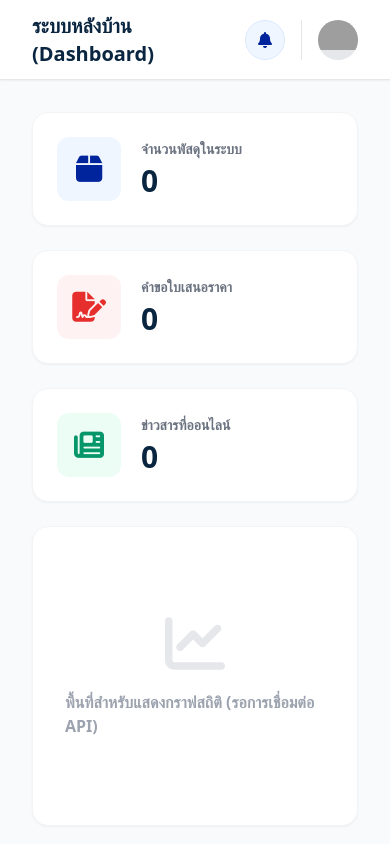
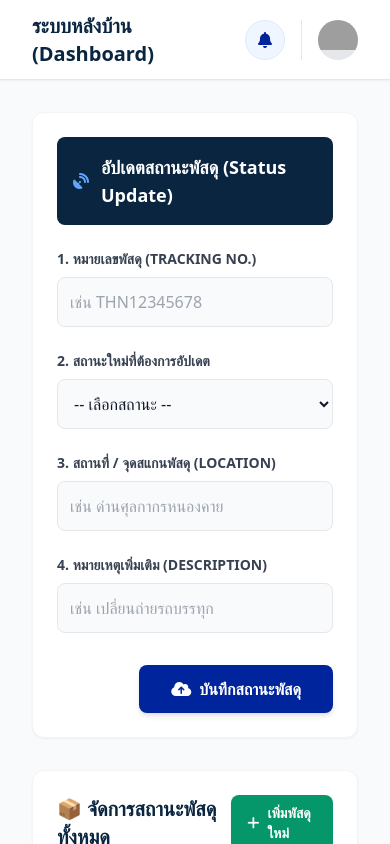
Before and after one commit to itthana/thana-group-web, a Next.js app: page /admin in a window 390 px wide. Built offline with nearby package versions, Linux system fonts and the light colour scheme; no server answers; the database is empty; grey boxes are pictures that could not be loaded.

Commit message:
fix: import Link ในหน้า parcels แก้ปัญหา build

```diff
--- a/app/admin/page.tsx
+++ b/app/admin/page.tsx
@@ -1,51 +1,176 @@
 import prisma from '@/lib/prisma';
+import { revalidatePath } from 'next/cache';
+import Link from 'next/link'; // 🌟 เพิ่ม import Link เรียบร้อยครับ
 
-// เปลี่ยนมาใช้เป็น Server Component (ลบ 'use client' ออกถ้ามี)
-export default async function AdminDashboardPage() {
-  // 1. ดึงข้อมูลตัวเลขจริงจาก Database
-  const totalQuotations = await prisma.quotation.count();
-  const totalParcels = await prisma.tracking.count();
-  const totalNews = await prisma.news.count();
+export default async function ParcelsAdminPage() {
+  // 📥 ดึงข้อมูลพัสดุทั้งหมดจาก Database มาโชว์ในตาราง
+  const parcels = await prisma.tracking.findMany({
+    orderBy: { updatedAt: 'desc' },
+  });
+
+  // 🚀 SERVER ACTION: ฟังก์ชันเวทมนตร์สำหรับรับข้อมูลจากฟอร์มบันทึกลง Database
+  async function updateStatus(formData: FormData) {
+    'use server';
+
+    // 1. ดึงข้อมูลที่พิมพ์ลงในฟอร์ม
+    const trackingNo = formData.get('trackingNo') as string;
+    const status = formData.get('status') as string;
+    const location = formData.get('location') as string;
+    const description = formData.get('description') as string;
+
+    if (!trackingNo || !status) return; // ถ้าไม่กรอกเลขพัสดุหรือสถานะ ให้หยุดทำงาน
+
+    // 2. เช็คว่ามีเลขพัสดุนี้ในตารางหลัก (Tracking) ไหม?
+    const parcel = await prisma.tracking.findUnique({
+      where: { trackingNumber: trackingNo }
+    });
+
+    // 3. บันทึกประวัติสถานะใหม่ลงตาราง TrackingHistory เสมอ!
+    await prisma.trackingHistory.create({
+      data: {
+        trackingNumber: trackingNo,
+        status: status,
+        location: location,
+        description: description,
+        parcelId: parcel?.id, // ถ้าเจอพัสดุในระบบ ก็ผูก ID เข้าไปด้วย
+      }
+    });
+
+    // 4. ถ้าเจอพัสดุในตารางหลัก ให้อัปเดตสถานะล่าสุด (currentStatus) ด้วย
+    if (parcel) {
+      await prisma.tracking.update({
+        where: { id: parcel.id },
+        data: { currentStatus: status }
+      });
+    }
+
+    // 5. สั่งให้เว็บรีเฟรชตัวเองเบาๆ 1 ครั้ง เพื่อดึงข้อมูลใหม่มาโชว์ทันที
+    revalidatePath('/admin/parcels');
+  }
 
   return (
-    <div className="space-y-6 animate-fade-in-up">
-      {/* การ์ดสถิติ (ข้อมูลจริง) */}
-      <div className="grid grid-cols-1 md:grid-cols-3 gap-6">
+    <div className="space-y-8 animate-fade-in-up">
 
-        {/* การ์ด 1: จำนวนพัสดุ (แทนที่คนเข้าเว็บ) */}
-        <div className="bg-white p-6 rounded-2xl shadow-sm border border-gray-100 flex items-center gap-5">
-          <div className="w-16 h-16 bg-blue-50 text-[#00249c] rounded-xl flex items-center justify-center text-3xl"><i className="fas fa-box"></i></div>
-          <div>
-            <p className="text-sm text-gray-500 font-bold mb-1">จำนวนพัสดุในระบบ</p>
-            <h3 className="text-3xl font-black text-[#0a2540]">{totalParcels}</h3>
-          </div>
+      {/* ==========================================
+          ส่วนที่ 1: ฟอร์มอัปเดตสถานะพัสดุ
+      ========================================== */}
+      <div className="bg-white p-6 rounded-xl shadow-sm border border-gray-100">
+        <div className="flex items-center gap-3 mb-6 bg-[#0a2540] text-white p-4 rounded-lg">
+          <i className="fas fa-satellite-dish text-blue-400"></i>
+          <h2 className="text-lg font-bold">อัปเดตสถานะพัสดุ (Status Update)</h2>
         </div>
 
-        {/* การ์ด 2: ใบเสนอราคา */}
-        <div className="bg-white p-6 rounded-2xl shadow-sm border border-gray-100 flex items-center gap-5">
-          <div className="w-16 h-16 bg-red-50 text-[#e62e2d] rounded-xl flex items-center justify-center text-3xl"><i className="fas fa-file-signature"></i></div>
+        {/* 🌟 ฟอร์มที่ผูกกับ Server Action updateStatus */}
+        <form action={updateStatus} className="grid grid-cols-1 md:grid-cols-2 gap-6">
+
           <div>
-            <p className="text-sm text-gray-500 font-bold mb-1">คำขอใบเสนอราคา</p>
-            <h3 className="text-3xl font-black text-[#0a2540]">{totalQuotations}</h3>
+            <label className="block text-sm font-bold text-gray-700 mb-2">1. หมายเลขพัสดุ (TRACKING NO.)</label>
+            <input
+              type="text"
+              name="trackingNo"
+              required
+              placeholder="เช่น THN12345678"
+              className="w-full p-3 bg-gray-50 border border-gray-200 rounded-lg focus:outline-none focus:border-blue-500"
+            />
           </div>
+
+          <div>
+            <label className="block text-sm font-bold text-gray-700 mb-2">2. สถานะใหม่ที่ต้องการอัปเดต</label>
+            <select
+              name="status"
+              required
+              className="w-full p-3 bg-gray-50 border border-gray-200 rounded-lg focus:outline-none focus:border-blue-500"
+            >
+              <option value="">-- เลือกสถานะ --</option>
+              <option value="รับพัสดุเข้าระบบ (Picked Up)">📦 1. รับพัสดุเข้าระบบ (Picked Up)</option>
+              <option value="อยู่ระหว่างขนส่ง (In Transit)">🚚 2. อยู่ระหว่างขนส่ง (In Transit)</option>
+              <option value="ถึงศูนย์คัดแยก (At Sort Facility)">🏢 3. ถึงศูนย์คัดแยก (At Sort Facility)</option>
+              <option value="กำลังนำจ่าย (Out for Delivery)">🛵 4. กำลังนำจ่าย (Out for Delivery)</option>
+              <option value="จัดส่งสำเร็จ (Delivered)">✅ 5. จัดส่งสำเร็จ (Delivered)</option>
+            </select>
+          </div>
+
+          <div>
+            <label className="block text-sm font-bold text-gray-700 mb-2">3. สถานที่ / จุดสแกนพัสดุ (LOCATION)</label>
+            <input
+              type="text"
+              name="location"
+              placeholder="เช่น ด่านศุลกากรหนองคาย"
+              className="w-full p-3 bg-gray-50 border border-gray-200 rounded-lg focus:outline-none focus:border-blue-500"
+            />
+          </div>
+
+          <div>
+            <label className="block text-sm font-bold text-gray-700 mb-2">4. หมายเหตุเพิ่มเติม (DESCRIPTION)</label>
+            <input
+              type="text"
+              name="description"
+              placeholder="เช่น เปลี่ยนถ่ายรถบรรทุก"
+              className="w-full p-3 bg-gray-50 border border-gray-200 rounded-lg focus:outline-none focus:border-blue-500"
+            />
+          </div>
+
+          <div className="md:col-span-2 flex justify-end mt-2">
+            <button type="submit" className="bg-[#00249c] hover:bg-blue-800 text-white px-8 py-3 rounded-lg font-bold shadow-md flex items-center gap-2 transition-colors">
+              <i className="fas fa-cloud-arrow-up"></i> บันทึกสถานะพัสดุ
+            </button>
+          </div>
+        </form>
+      </div>
+
+      {/* ==========================================
+          ส่วนที่ 2: ตารางแสดงข้อมูลพัสดุ (ดึงข้อมูลจริง)
+      ========================================== */}
+      <div className="bg-white p-6 rounded-xl shadow-sm border border-gray-100">
+        <div className="flex justify-between items-center mb-6">
+          <h2 className="text-xl font-bold text-[#0a2540]">📦 จัดการสถานะพัสดุทั้งหมด</h2>
+
+          {/* 🌟 ปุ่มเปลี่ยนไปใช้ Link เพื่อลิงก์ไปหน้าสร้างพัสดุใหม่ */}
+          <Link href="/admin/parcels/new" className="bg-emerald-600 hover:bg-emerald-700 text-white px-4 py-2 rounded-lg text-sm font-bold flex items-center gap-2 shadow-sm">
+            <i className="fas fa-plus"></i> เพิ่มพัสดุใหม่
+          </Link>
         </div>
 
-        {/* การ์ด 3: ข่าวสาร */}
-        <div className="bg-white p-6 rounded-2xl shadow-sm border border-gray-100 flex items-center gap-5">
-          <div className="w-16 h-16 bg-emerald-50 text-emerald-600 rounded-xl flex items-center justify-center text-3xl"><i className="fas fa-newspaper"></i></div>
-          <div>
-            <p className="text-sm text-gray-500 font-bold mb-1">ข่าวสารที่ออนไลน์</p>
-            <h3 className="text-3xl font-black text-[#0a2540]">{totalNews}</h3>
-          </div>
+        <div className="overflow-x-auto">
+          <table className="w-full text-left border-collapse">
+            <thead>
+              <tr className="bg-gray-100 text-gray-700 text-sm">
+                <th className="p-4 rounded-tl-lg font-semibold">หมายเลขพัสดุ (Tracking)</th>
+                <th className="p-4 font-semibold">ผู้ส่ง</th>
+                <th className="p-4 font-semibold">ผู้รับ</th>
+                <th className="p-4 font-semibold">สถานะปัจจุบัน</th>
+                <th className="p-4 rounded-tr-lg font-semibold text-center">จัดการ</th>
+              </tr>
+            </thead>
+            <tbody>
+              {parcels.length === 0 ? (
+                <tr>
+                  <td colSpan={5} className="text-center p-8 text-gray-500 font-medium">ยังไม่มีข้อมูลพัสดุในระบบ (ลองสร้างข้อมูลดูสิครับ)</td>
+                </tr>
+              ) : (
+                parcels.map((p) => (
+                  <tr key={p.id} className="border-b hover:bg-gray-50">
+                    <td className="p-4 font-bold text-blue-600">{p.trackingNumber}</td>
+                    <td className="p-4 text-sm">{p.sender}</td>
+                    <td className="p-4 text-sm">{p.receiver}</td>
+                    <td className="p-4">
+                      <span className="bg-blue-100 text-blue-800 px-3 py-1 rounded-full text-xs font-bold shadow-sm">
+                        {p.currentStatus}
+                      </span>
+                    </td>
+                    <td className="p-4 text-center">
+                      <button className="text-yellow-500 hover:text-yellow-600 px-3 py-1 text-lg">
+                        <i className="fas fa-pen-to-square"></i>
+                      </button>
+                    </td>
+                  </tr>
+                ))
+              )}
+            </tbody>
+          </table>
         </div>
-
       </div>
 
-      {/* กราฟจำลอง */}
-      <div className="bg-white p-8 rounded-2xl shadow-sm border border-gray-100 min-h-[300px] flex flex-col items-center justify-center text-gray-400">
-        <i className="fas fa-chart-line text-6xl mb-4 text-gray-200"></i>
-        <p className="font-bold">พื้นที่สำหรับแสดงกราฟสถิติ (รอการเชื่อมต่อ API)</p>
-      </div>
     </div>
   );
 }
```
